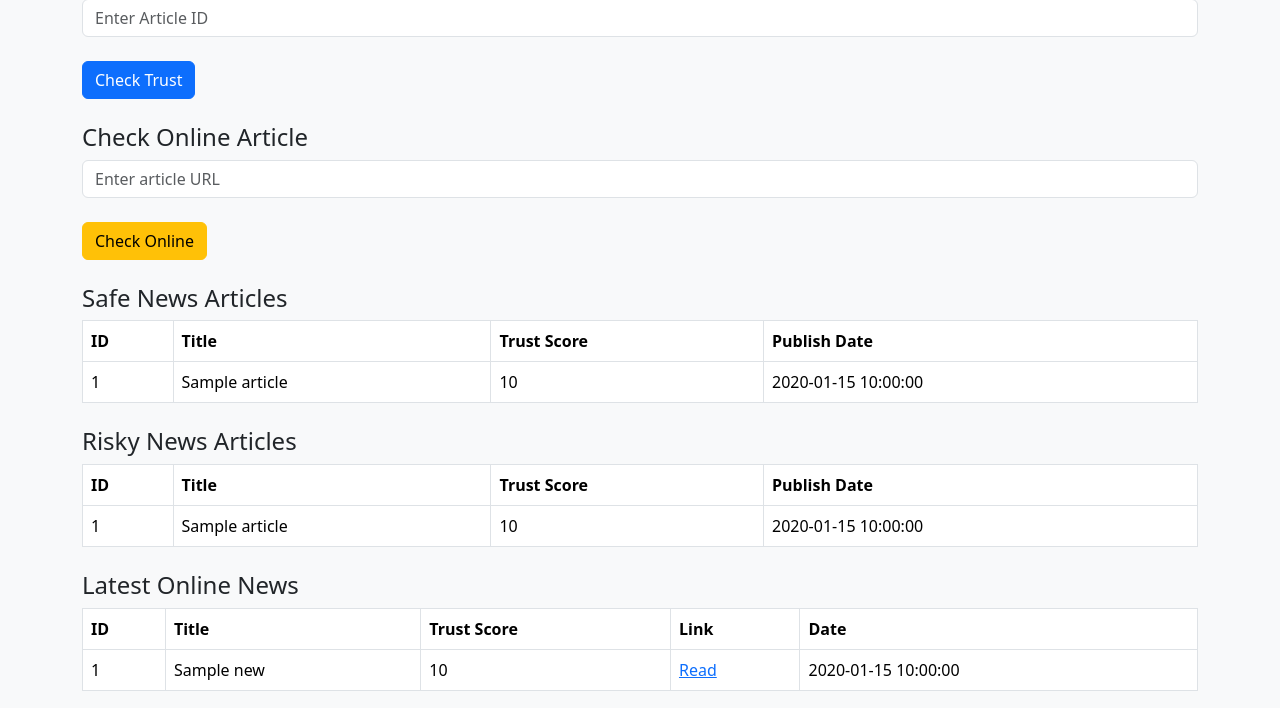
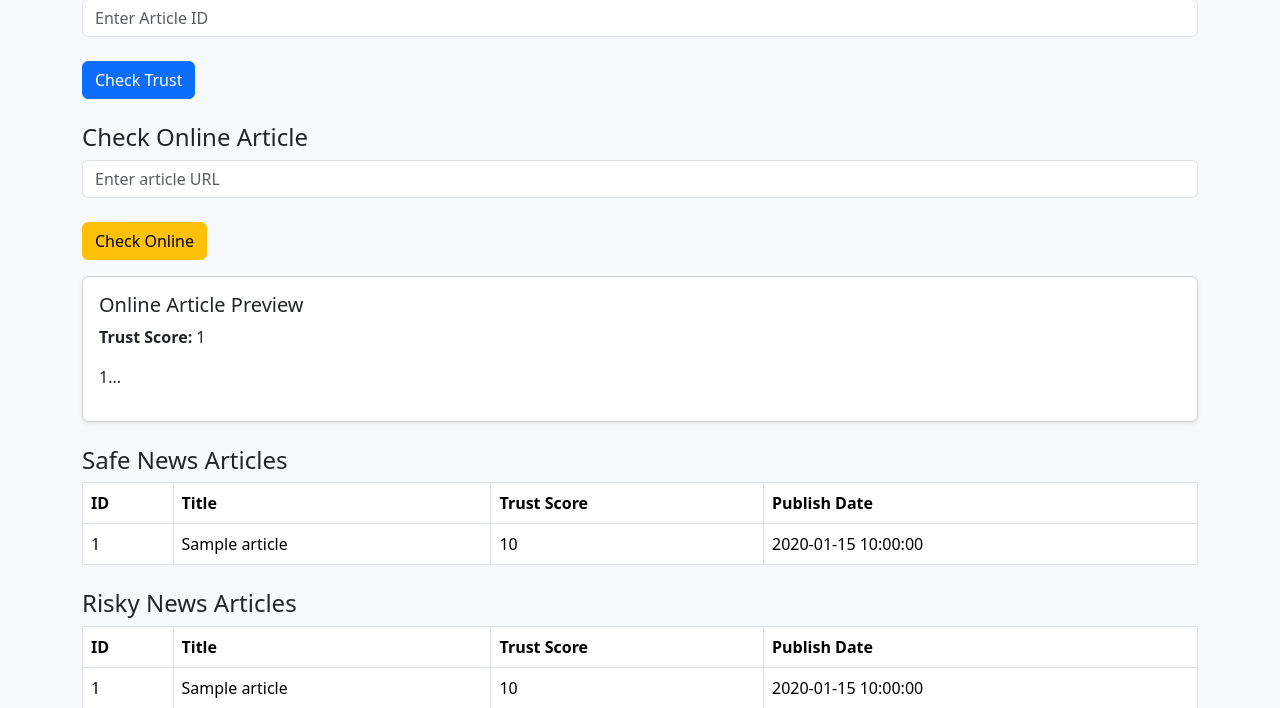
Before and after one commit to elder0209/myflaskapp, a Flask app: template templates/index.html in a window 1280 px wide. Shown: the part 742-1450 px from the top of the page. Run offline with Flask 3, Linux system fonts and the light colour scheme; the visitor is signed in with stand-in values (Sample User, id 1); the template is opened without the code that fills it: most values are stand-ins (such as "Sample title", 1, 10 or a date in 2020).

Commit message:
Update index.html

```diff
--- a/templates/index.html
+++ b/templates/index.html
@@ -51,6 +51,17 @@
         <input type="submit" class="btn btn-warning" value="Check Online">
     </form>
 
+    <!-- ✅ Online Snippet Preview -->
+    {% if session.get("online_snippet") %}
+    <div class="card mt-3 shadow-sm">
+      <div class="card-body">
+        <h5 class="card-title">Online Article Preview</h5>
+        <p><strong>Trust Score:</strong> {{ session.get("online_score") }}</p>
+        <p>{{ session.get("online_snippet") }}...</p>
+      </div>
+    </div>
+    {% endif %}
+
     <!-- Safe News -->
     <h4 class="mt-4">Safe News Articles</h4>
     <table class="table table-bordered">
```
